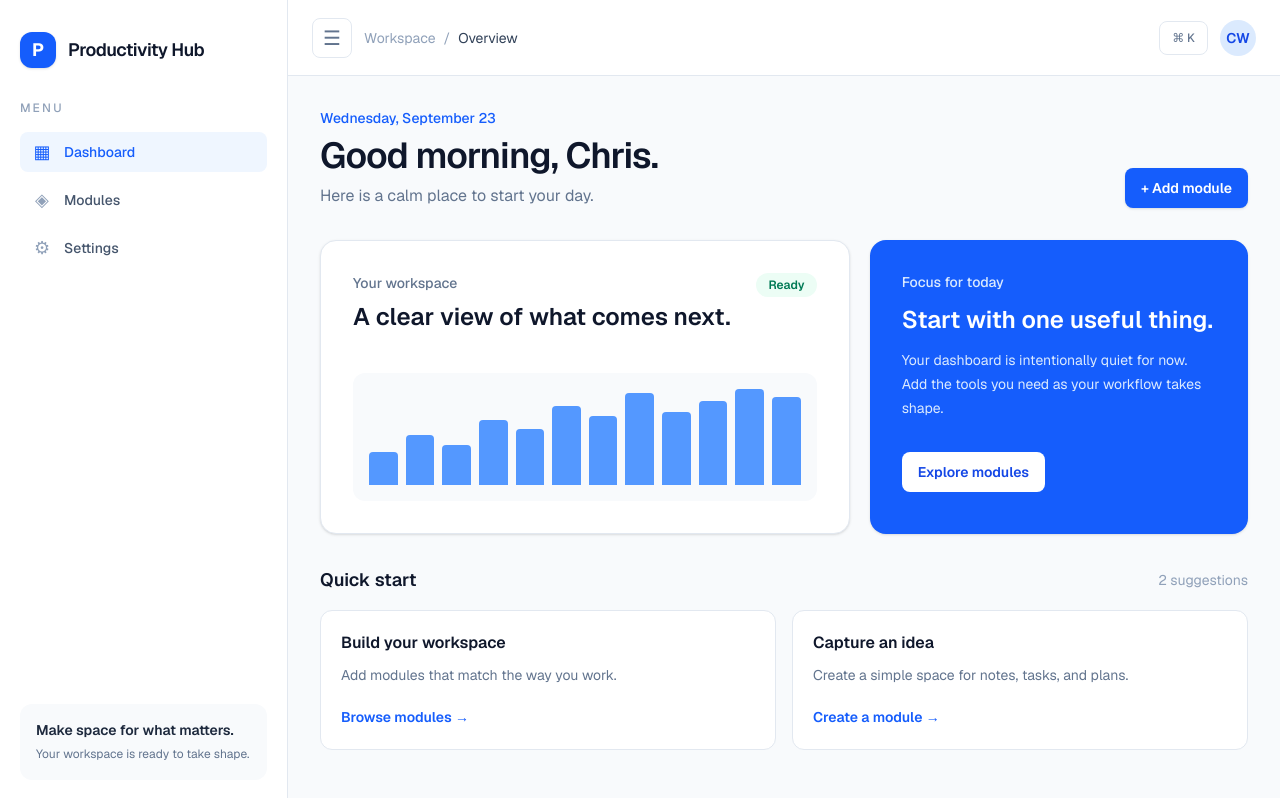
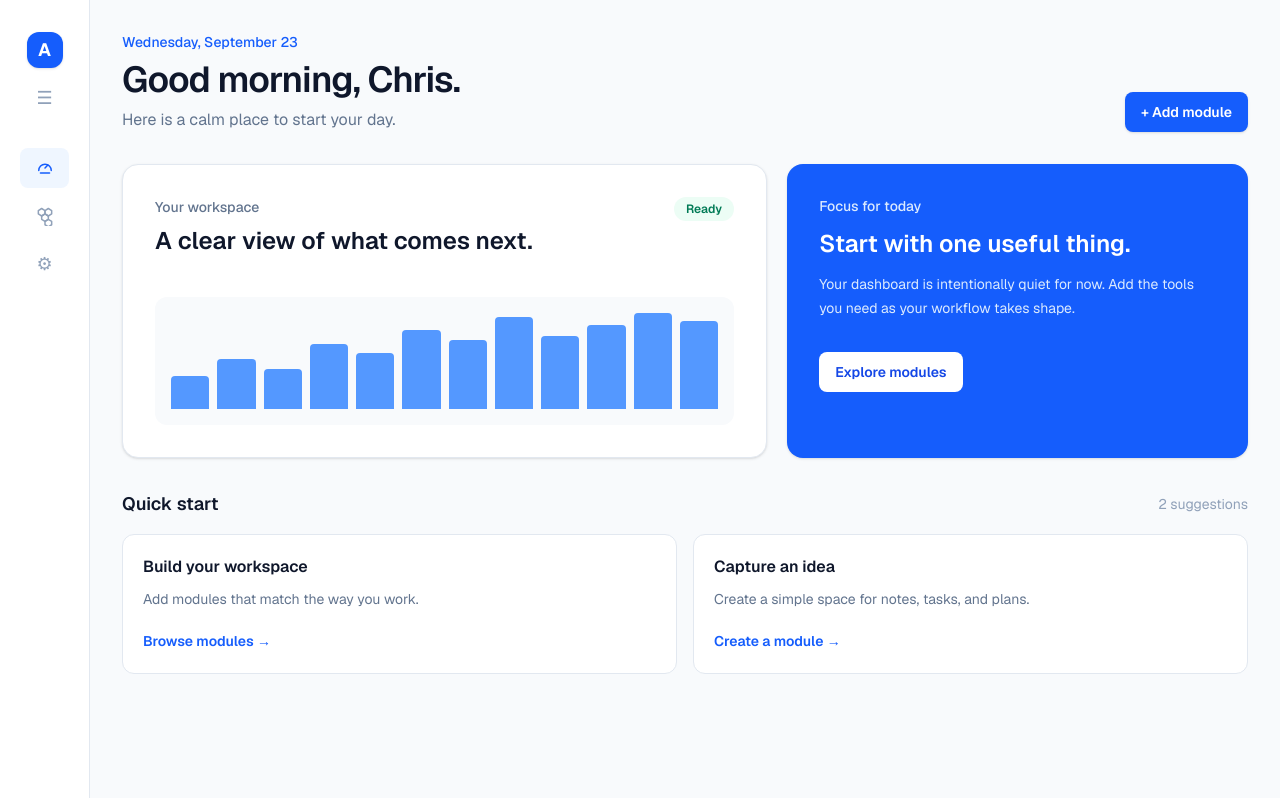
Before and after one commit to ClarkeNeedles/productivity-hub, a Next.js app in the folder frontend/: page /dashboard in a window 1280 px wide. Built offline with nearby package versions, Linux system fonts and the light colour scheme.

Commit message:
cleaning up template to match what we want

```diff
--- a/frontend/app/(app)/layout.tsx
+++ b/frontend/app/(app)/layout.tsx
@@ -1,4 +1,4 @@
-import AppShell from '@/components/navigation/app-shell';
+import AppShell from "@/components/navigation/app-shell";
 
 export default function AppLayout({ children }: { children: React.ReactNode }) {
   return <AppShell>{children}</AppShell>;
--- a/frontend/app/layout.tsx
+++ b/frontend/app/layout.tsx
@@ -19,11 +19,8 @@ export const metadata: Metadata = {
 
 export default function RootLayout({ children }: LayoutProps<"/">) {
   return (
-    <html
-      lang="en"
-      className={`${geistSans.variable} ${geistMono.variable} h-full antialiased`}
-    >
-      <body className="min-h-full flex flex-col">{children}</body>
+    <html lang="en" className={`${geistSans.variable} ${geistMono.variable} h-full antialiased`}>
+      <body className="flex min-h-full flex-col">{children}</body>
     </html>
   );
 }
--- a/frontend/app/page.tsx
+++ b/frontend/app/page.tsx
@@ -1,12 +1,12 @@
-import { redirect } from 'next/navigation';
+import { redirect } from "next/navigation";
 
 export default async function RootPage() {
   // Add your actual auth check logic here
   const isAuthenticated = true;
 
   if (isAuthenticated) {
-    redirect('/dashboard');
+    redirect("/dashboard");
   } else {
-    redirect('/login');
+    redirect("/login");
   }
 }
--- a/frontend/components/navigation/app-shell.tsx
+++ b/frontend/components/navigation/app-shell.tsx
@@ -1,28 +1,23 @@
 "use client";
 
-import Link from "next/link";
 import { useState } from "react";
 import SidebarNav from "./sidebar-nav";
 
 export default function AppShell({ children }: { children: React.ReactNode }) {
-  const [expanded, setExpanded] = useState(true);
+  const [expanded, setExpanded] = useState(false);
   const [mobileOpen, setMobileOpen] = useState(false);
-  const [hovered, setHovered] = useState(false);
-  const showExpanded = expanded || hovered;
 
   return (
     <div className="min-h-screen bg-slate-50 dark:bg-slate-950">
-      <SidebarNav expanded={expanded} mobileOpen={mobileOpen} hovered={hovered} onMouseEnter={() => !expanded && setHovered(true)} onMouseLeave={() => setHovered(false)} />
-      {mobileOpen && <button className="fixed inset-0 z-40 bg-slate-950/40 xl:hidden" onClick={() => setMobileOpen(false)} aria-label="Close navigation" />}
-
-      <div className={`min-h-screen transition-all duration-300 ${showExpanded ? "xl:ml-72" : "xl:ml-[90px]"}`}>
-        <header className="sticky top-0 z-30 flex h-[76px] items-center justify-between border-b border-slate-200 bg-white/95 px-4 backdrop-blur sm:px-6 dark:border-slate-800 dark:bg-slate-950/95">
-          <div className="flex items-center gap-3">
-            <button className="flex h-10 w-10 items-center justify-center rounded-lg border border-slate-200 text-slate-500 hover:bg-slate-50 dark:border-slate-800 dark:hover:bg-white/5" onClick={() => { if (window.innerWidth < 1280) setMobileOpen(!mobileOpen); else setExpanded(!expanded); }} aria-label="Toggle sidebar"><span className="text-xl" aria-hidden="true">{mobileOpen ? "×" : "☰"}</span></button>
-            <div className="hidden items-center gap-2 text-sm text-slate-400 sm:flex"><Link href="/dashboard" className="hover:text-slate-600 dark:hover:text-slate-200">Workspace</Link><span>/</span><span className="text-slate-700 dark:text-slate-200">Overview</span></div>
-          </div>
-          <div className="flex items-center gap-3"><button className="hidden rounded-lg border border-slate-200 px-3 py-2 text-xs font-medium text-slate-500 sm:block dark:border-slate-800 dark:text-slate-400">⌘ K</button><div className="flex h-9 w-9 items-center justify-center rounded-full bg-blue-100 text-sm font-semibold text-blue-700 dark:bg-blue-500/15 dark:text-blue-300">CW</div></div>
-        </header>
+      <SidebarNav
+        expanded={expanded}
+        mobileOpen={mobileOpen}
+        onToggleExpanded={() => setExpanded((current) => !current)}
+        onToggleMobile={() => setMobileOpen((current) => !current)}
+      />
+      <div
+        className={`min-h-screen transition-all duration-300 ${expanded ? "lg:ml-72" : "lg:ml-[90px]"}`}
+      >
         <main className="mx-auto max-w-[1600px] p-4 sm:p-6 lg:p-8">{children}</main>
       </div>
     </div>
--- a/frontend/components/navigation/sidebar-nav.tsx
+++ b/frontend/components/navigation/sidebar-nav.tsx
@@ -6,51 +6,112 @@ import { usePathname } from "next/navigation";
 type SidebarNavProps = {
   expanded: boolean;
   mobileOpen: boolean;
-  hovered: boolean;
-  onMouseEnter: () => void;
-  onMouseLeave: () => void;
+  onToggleExpanded: () => void;
+  onToggleMobile: () => void;
 };
 
 const menuItems = [
-  { label: "Dashboard", href: "/dashboard", icon: "▦" },
-  { label: "Modules", href: "/modules", icon: "◈" },
+  { label: "Dashboard", href: "/dashboard", icon: "gauge" },
+  { label: "Modules", href: "/modules", icon: "blocks" },
   { label: "Settings", href: "/settings", icon: "⚙" },
 ];
 
+function MenuIcon({ icon }: { icon: string }) {
+  if (icon === "gauge") {
+    return (
+      <svg viewBox="0 0 24 24" fill="none" stroke="currentColor" strokeWidth="1.8">
+        <path d="M4.5 15a7.5 7.5 0 1 1 15 0" strokeLinecap="round" />
+        <path d="m12 12 3.5-3.5" strokeLinecap="round" />
+        <path d="M6.5 18h11" strokeLinecap="round" />
+      </svg>
+    );
+  }
+
+  if (icon === "blocks") {
+    return (
+      <svg viewBox="0 0 24 24" fill="none" stroke="currentColor" strokeWidth="1.8">
+        <path d="M4 5.5 8 3l4 2.5v4L8 12l-4-2.5v-4Z" strokeLinejoin="round" />
+        <path d="m12 5.5 4-2.5 4 2.5v4L16 12l-4-2.5v-4Z" strokeLinejoin="round" />
+        <path d="m8 12 4-2.5 4 2.5v4L12 18.5 8 16v-4Z" strokeLinejoin="round" />
+        <path d="m12 18.5 4-2.5 4 2.5v4l-4 2.5-4-2.5v-4Z" strokeLinejoin="round" />
+      </svg>
+    );
+  }
+
+  return <span>{icon}</span>;
+}
+
 export default function SidebarNav({
   expanded,
-  hovered,
   mobileOpen: isMobileOpen,
-  onMouseEnter,
-  onMouseLeave,
+  onToggleExpanded,
+  onToggleMobile,
 }: SidebarNavProps) {
   const pathname = usePathname();
-  const showLabels = expanded || hovered || isMobileOpen;
+  const showLabels = expanded || isMobileOpen;
 
   return (
+    <>
+      <button
+        type="button"
+        className="fixed start-4 top-4 z-30 flex h-10 w-10 items-center justify-center rounded-lg border border-slate-200 bg-white text-lg text-slate-500 shadow-sm hover:bg-slate-50 lg:hidden dark:border-slate-800 dark:bg-slate-950 dark:text-slate-300 dark:hover:bg-white/5"
+        onClick={onToggleMobile}
+        aria-label="Open navigation"
+        aria-expanded={isMobileOpen}
+      >
+        <span aria-hidden="true">☰</span>
+      </button>
+
+      {isMobileOpen && (
+        <button
+          type="button"
+          className="fixed inset-0 z-40 bg-slate-950/40 lg:hidden"
+          onClick={onToggleMobile}
+          aria-label="Close navigation"
+        />
+      )}
+
       <aside
         className={`fixed inset-y-0 left-0 z-50 flex flex-col border-r border-slate-200 bg-white px-5 text-slate-900 transition-all duration-300 ease-in-out dark:border-slate-800 dark:bg-slate-950 dark:text-white ${
           showLabels ? "w-72" : "w-[90px]"
-      } ${isMobileOpen ? "translate-x-0" : "-translate-x-full xl:translate-x-0"}`}
-      onMouseEnter={onMouseEnter}
-      onMouseLeave={onMouseLeave}
+        } ${isMobileOpen ? "translate-x-0" : "-translate-x-full lg:translate-x-0"}`}
       >
-      <div className={`flex py-8 ${showLabels ? "justify-start" : "justify-center"}`}>
-        <Link href="/dashboard" className="flex items-center gap-3" aria-label="Productivity Hub home">
-          <span className="flex h-9 w-9 items-center justify-center rounded-xl bg-blue-600 text-lg font-bold text-white shadow-sm">P</span>
-          {showLabels && <span className="text-lg font-semibold tracking-tight">Productivity Hub</span>}
+        <div
+          className={`flex py-8 ${showLabels ? "items-center justify-between" : "flex-col items-center gap-3"}`}
+        >
+          <Link href="/dashboard" className="flex items-center gap-3" aria-label="Amelify home">
+            <span className="flex h-9 w-9 items-center justify-center rounded-xl bg-blue-600 text-lg font-bold text-white shadow-sm">
+              A
+            </span>
+            {showLabels && <span className="text-lg font-semibold tracking-tight">Amelify</span>}
           </Link>
+          <button
+            type="button"
+            className="flex h-9 w-9 items-center justify-center rounded-lg text-lg text-slate-400 hover:bg-slate-100 hover:text-slate-700 lg:flex dark:hover:bg-white/5 dark:hover:text-white"
+            onClick={isMobileOpen ? onToggleMobile : onToggleExpanded}
+            aria-label={isMobileOpen ? "Close navigation" : "Toggle sidebar"}
+            aria-expanded={isMobileOpen || expanded}
+          >
+            <span aria-hidden="true">{isMobileOpen ? "×" : "☰"}</span>
+          </button>
         </div>
 
         <nav className="flex-1" aria-label="Main navigation">
-        <p className={`mb-4 text-xs font-medium uppercase tracking-[0.18em] text-slate-400 ${showLabels ? "" : "text-center"}`}>{showLabels ? "Menu" : "···"}</p>
           <ul className="flex flex-col gap-2">
             {menuItems.map((item) => {
               const active = pathname === item.href;
               return (
                 <li key={item.href}>
-                <Link href={item.href} className={`group flex w-full items-center gap-3 rounded-lg px-3 py-2.5 text-sm font-medium transition-colors ${active ? "bg-blue-50 text-blue-600 dark:bg-blue-500/10 dark:text-blue-400" : "text-slate-600 hover:bg-slate-100 hover:text-slate-900 dark:text-slate-400 dark:hover:bg-white/5 dark:hover:text-white"} ${showLabels ? "" : "justify-center"}`}>
-                  <span className={`w-5 text-center text-lg leading-none ${active ? "text-blue-600 dark:text-blue-400" : "text-slate-400"}`} aria-hidden="true">{item.icon}</span>
+                  <Link
+                    href={item.href}
+                    className={`group flex w-full items-center gap-3 rounded-lg px-3 py-2.5 text-sm font-medium transition-colors ${active ? "bg-blue-50 text-blue-600 dark:bg-blue-500/10 dark:text-blue-400" : "text-slate-600 hover:bg-slate-100 hover:text-slate-900 dark:text-slate-400 dark:hover:bg-white/5 dark:hover:text-white"} ${showLabels ? "" : "justify-center"}`}
+                  >
+                    <span
+                      className={`flex h-5 w-5 items-center justify-center text-lg leading-none ${active ? "text-blue-600 dark:text-blue-400" : "text-slate-400"}`}
+                      aria-hidden="true"
+                    >
+                      <MenuIcon icon={item.icon} />
+                    </span>
                     {showLabels && <span>{item.label}</span>}
                   </Link>
                 </li>
@@ -58,8 +119,7 @@ export default function SidebarNav({
             })}
           </ul>
         </nav>
-
-      {showLabels && <div className="mb-5 rounded-xl bg-slate-50 p-4 dark:bg-white/5"><p className="text-sm font-semibold text-slate-800 dark:text-white">Make space for what matters.</p><p className="mt-1 text-xs leading-5 text-slate-500 dark:text-slate-400">Your workspace is ready to take shape.</p></div>}
       </aside>
+    </>
   );
 }
```
Also changed, not shown: 2 other files (tests, documents, lock files or other folders). Lines whose indentation alone changed are shown as unchanged.
